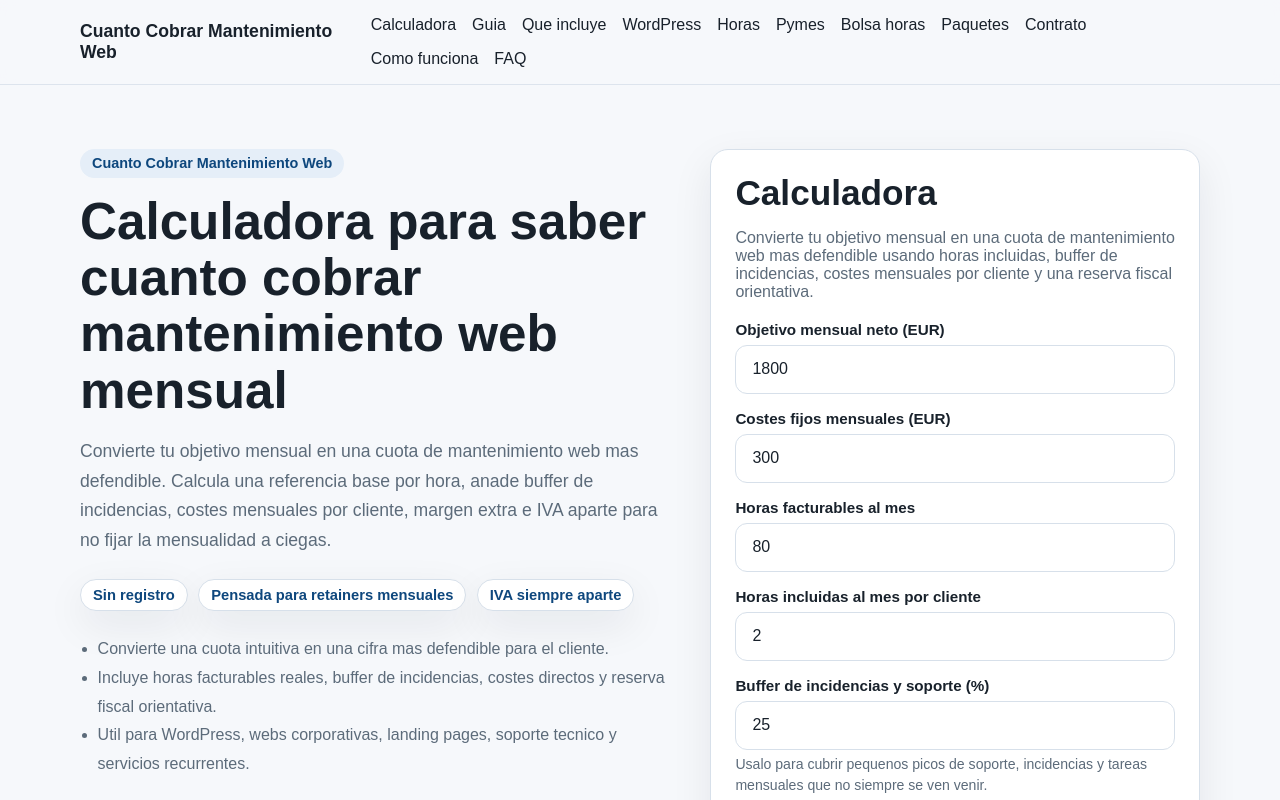
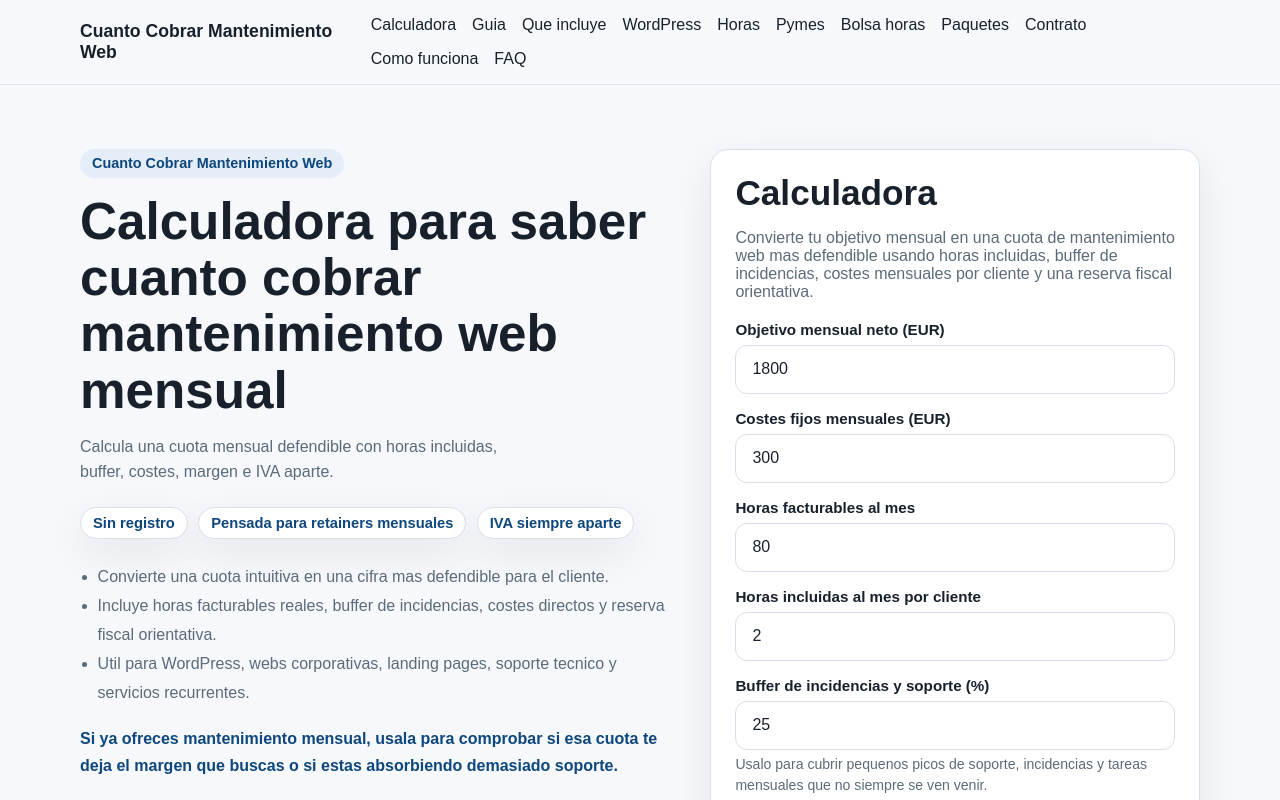
Before and after one commit to djimenezm/mantenimientowebmensual, a Next.js app: page / in a window 1280 px wide. Shown: the top 800 px of the page. Built offline with nearby package versions, Linux system fonts and the light colour scheme.

Commit message:
Reduce homepage lead LCP weight

```diff
--- a/app/globals.css
+++ b/app/globals.css
@@ -112,9 +112,9 @@ h3 {
 
 .lead {
   color: var(--muted);
-  font-size: 1.1rem;
-  line-height: 1.7;
-  max-width: 62ch;
+  font-size: 1rem;
+  line-height: 1.55;
+  max-width: 48ch;
 }
 
 .hero-badges {
--- a/app/page.tsx
+++ b/app/page.tsx
@@ -65,9 +65,8 @@ export default function HomePage() {
             <span className="eyebrow">Cuanto Cobrar Mantenimiento Web</span>
             <h1>Calculadora para saber cuanto cobrar mantenimiento web mensual</h1>
             <p className="lead">
-              Convierte tu objetivo mensual en una cuota de mantenimiento web mas defendible.
-              Calcula una referencia base por hora, anade buffer de incidencias, costes mensuales
-              por cliente, margen extra e IVA aparte para no fijar la mensualidad a ciegas.
+              Calcula una cuota mensual defendible con horas incluidas, buffer, costes, margen e
+              IVA aparte.
             </p>
             <div className="hero-badges" aria-label="Ventajas principales">
               <span className="hero-badge">Sin registro</span>
```
Also changed, not shown: 1 other file (tests, documents, lock files or other folders).
